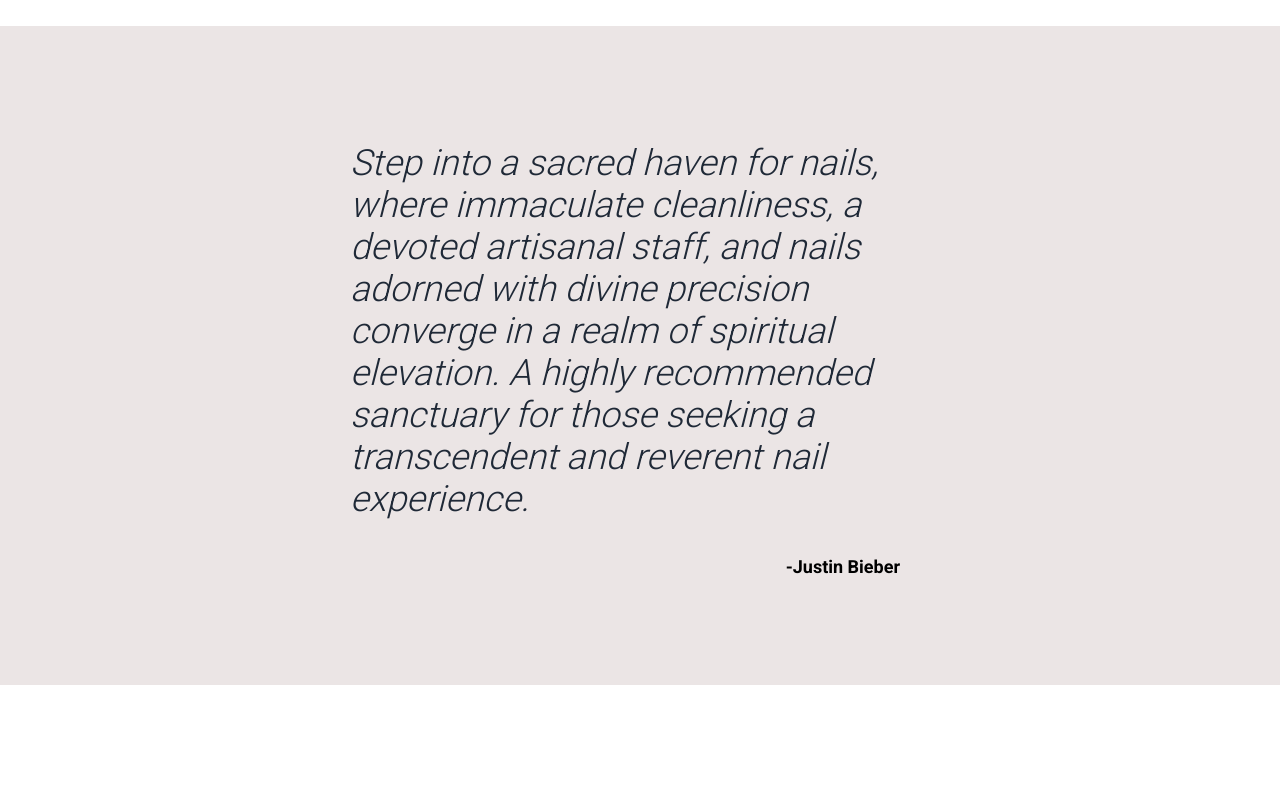
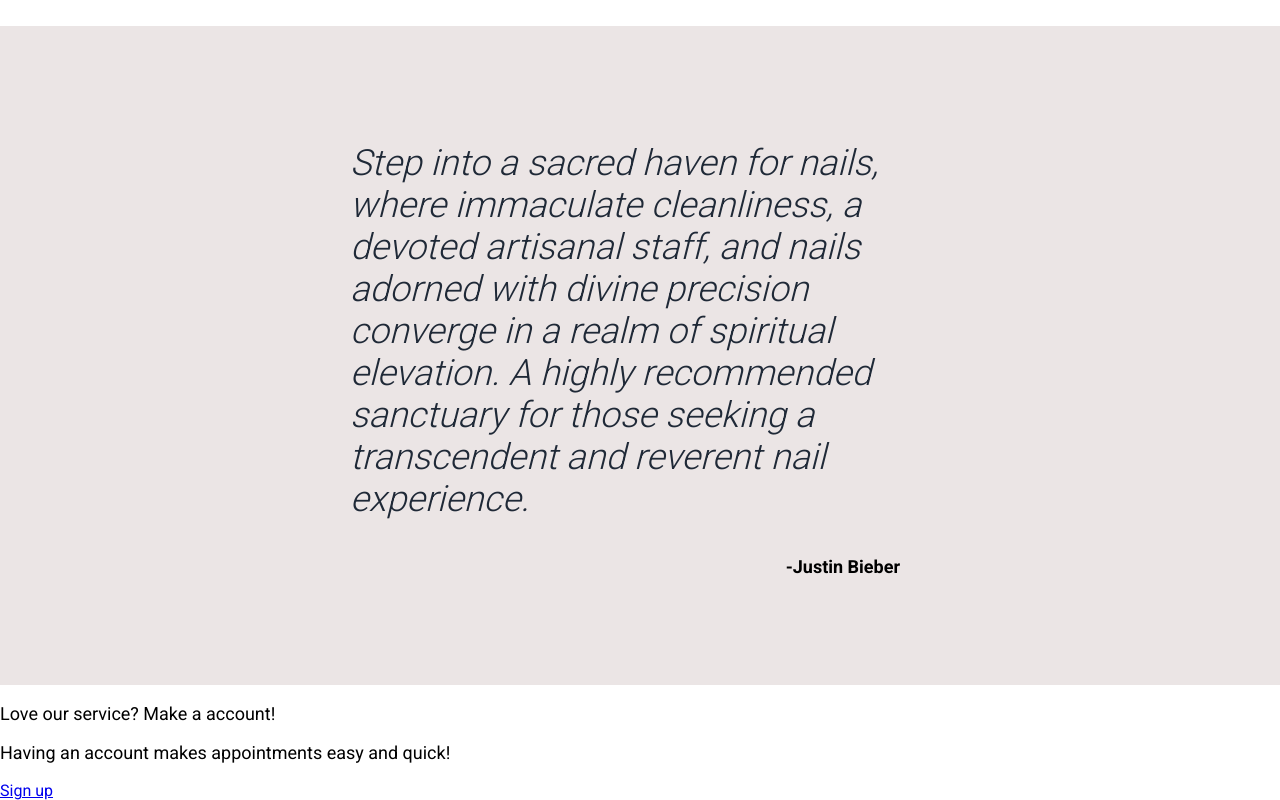
Before and after one commit to minhle4/LandingPage, a plain HTML site: page index.html in a window 1280 px wide. Shown: the part 1295-2095 px from the top of the page. Before the commit the page ends 1980 px from the top, so only its background shows below. Drawn offline with Linux system fonts and the light colour scheme.

Commit message:
Add section-5 div
Created a red container to hold all of the action text and sign up
button for section 5. Changed line 31 to make it more readable

```diff
--- a/index.html
+++ b/index.html
@@ -28,8 +28,10 @@
                 <div class="text-img-box">
                     <div class="text-box">
                         <h1>Beautiful Nails, Expert Care</h1>
-                        <p class="bio">Welcome to our premier nail studio, where expert manicurists offer personalized nail care, from trimming and art to relaxing massages. We prioritize nail health through tailored consultations in a clean, safe environment, using top-quality products for lasting results. Experience a blend of relaxation and stunning nail artistry with us.</p>
-                        <a class="register-button" href="#book">Book Now</a>
+                        <p class="bio">
+                            Welcome to our premier nail studio, where expert manicurists offer personalized nail care, from trimming and art to relaxing massages. We prioritize nail health through tailored consultations in a clean, safe environment, using top-quality products for lasting results. Experience a blend of relaxation and stunning nail artistry with us.
+                        </p>
+                        <a class="register-button" href="#book">Book now</a>
                     </div>
                     <div class="intro-img">
                         <img src="imgs/pexels-rdne-stock-project-7755665.jpg" alt="smiling lady recieving manicure from a nail tech">
@@ -87,5 +89,19 @@
                 </div>
             </div>
 
+            <div class="section-5">
+                <div class="action-box">
+                    <div class="button-separator">
+                        <div class="action-bold-text">
+                            <p class="bold">Love our service? Make a account!</p>
+                        </div>
+                        <div class="action-reg-text">
+                            <p class="font-color">Having an account makes appointments easy and quick!</p>
+                        </div>
+                    </div>
+                    <a class="sign-up-button" href="#register">Sign up</a>
+                </div>
+            </div>
+
     </body>
 </html>
```
